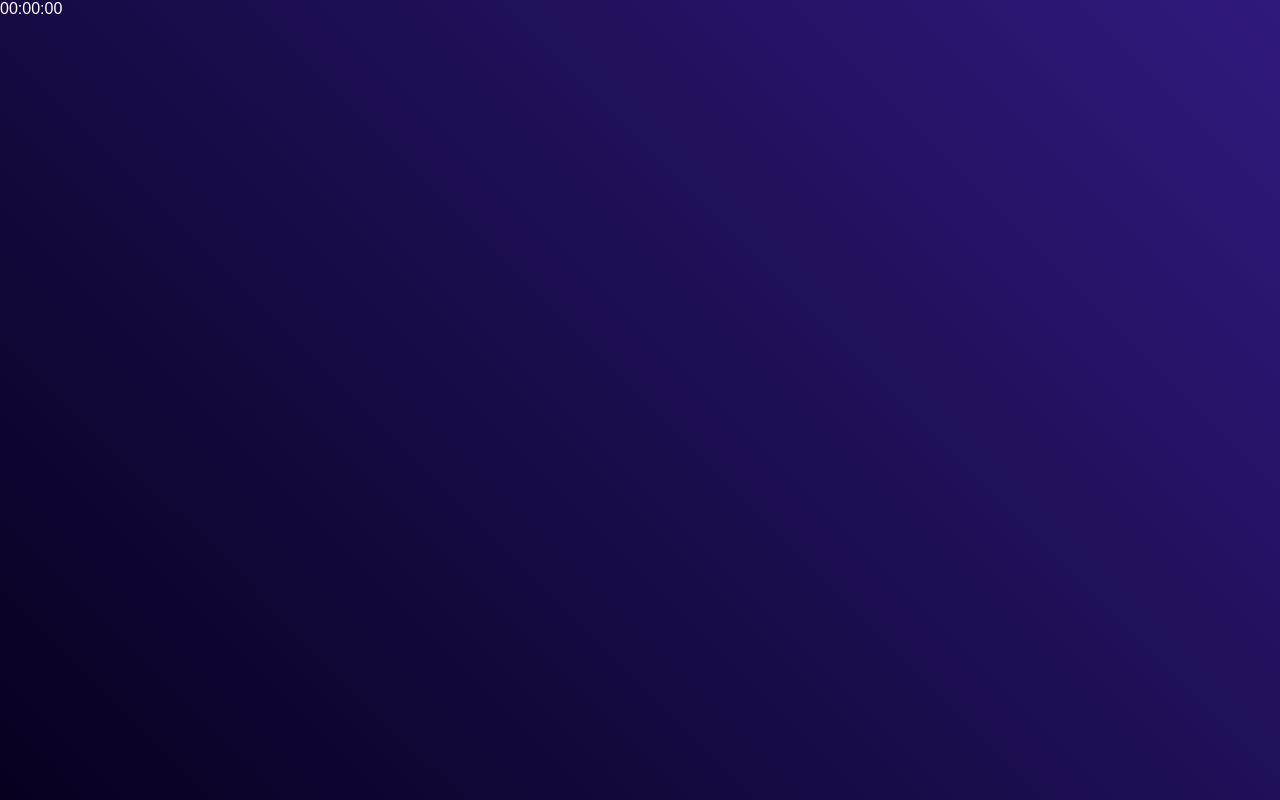
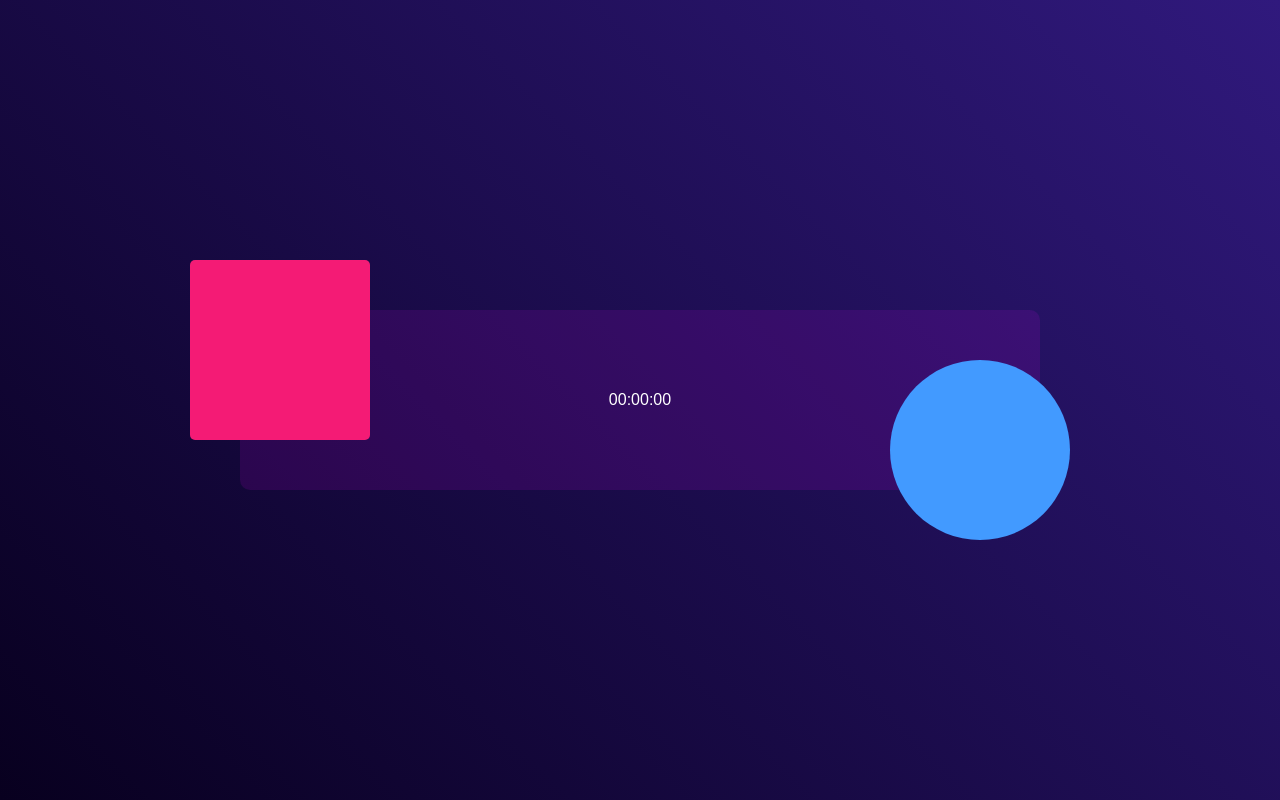
Before and after one commit to Alexsatm/Digital-Clock, a plain HTML site: page index.html in a window 1280 px wide. Drawn offline with Linux system fonts and the light colour scheme.

Commit message:
feat: add style clock

```diff
--- a/style.css
+++ b/style.css
@@ -14,5 +14,44 @@
 }
 
 .container {
+    width: 800px;
+    height: 180px;
+    position: absolute;
+    top: 50%;
+    left: 50%;
+    transform: translate(-50%, -50%);
+}
 
+.clock {
+    width: 100%;
+    height: 100%;
+    background-color: rgba(235, 0, 255, 0.11);
+    border-radius: 10px;
+    display: flex;
+    align-items: center;
+    justify-content: center;
 }
+
+.container::after {
+    content: "";
+    width: 180px;
+    height: 180px;
+    background-color: #f41b75;
+    border-radius: 5px;
+    position: absolute;
+    top: -50px;
+    left: -50px;
+    z-index: 1;
+}
+
+.container::before {
+    content: "";
+    width: 180px;
+    height: 180px;
+    background-color: #429aff;
+    border-radius: 50%;
+    position: absolute;
+    right: -30px;
+    bottom: -50px;
+    z-index: 1;
+}
```
